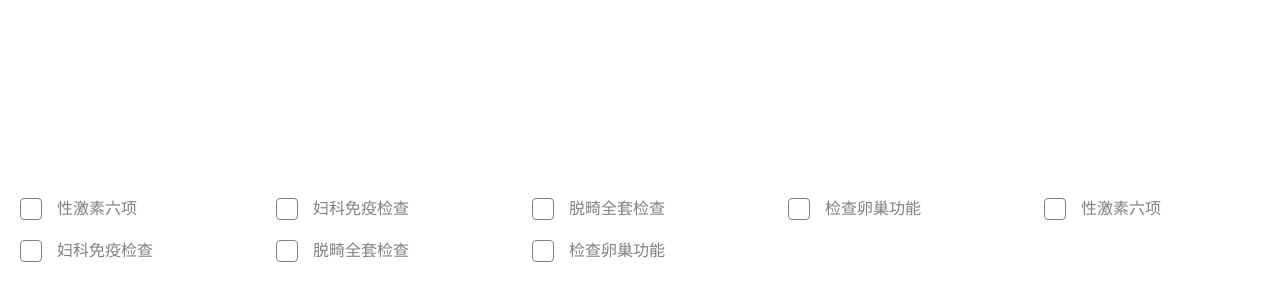
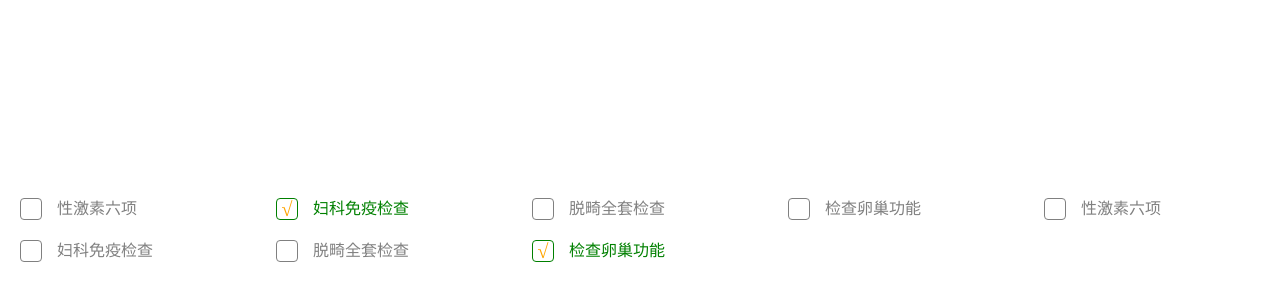
Before and after one commit to godShira/checkbox_pc, a plain HTML site: page index.html in a window 1280 px wide. Shown: the part 112-412 px from the top of the page. Drawn offline with Linux system fonts and the light colour scheme.

Commit message:
Update index.html

```diff
--- a/index.html
+++ b/index.html
@@ -16,7 +16,6 @@
             float: left;
             width: 20%;
         }
-        /*color: rgb(128, 128, 128) #808080;*/
         .checkbox_area .checkbox_labal i {
             float: left;
             display: block;
@@ -45,7 +44,7 @@
             font-size: 100%;
             cursor: pointer;
         }
-        .checkbox_labal.active i{
+        .checkbox_area .checkbox_labal.active i{
             color: orange;
             border: 1px solid #008000;
         }
@@ -65,8 +64,13 @@
     <script type="text/javascript" src="js/jquery-1.12.3.js"></script>
     <script type="text/javascript">
         $(function () {
+
             $(".checkbox_labal").each(function () {
                 var self = this;
+                if($(self).hasClass('active')){
+                    $(self).find("i").html("√");
+                    $(self).find('input:checkbox').prop("checked",true);
+                }
                 $(self).click(function () {
                     if ($(self).find('input:checkbox').is(':checked')) {
                         $(self).find("i").html("√");
@@ -92,7 +96,7 @@
                 </label>
             </div>
             <div class="checkbox_item">
-                <label class="checkbox checkbox_labal clearfix">
+                <label class="checkbox checkbox_labal clearfix active">
                     <i></i>
                     <input type="checkbox" value="妇科免疫检查">
                     妇科免疫检查
@@ -134,7 +138,7 @@
                 </label>
             </div>
             <div class="checkbox_item">
-                <label class="checkbox checkbox_labal clearfix">
+                <label class="checkbox checkbox_labal clearfix active">
                     <i></i>
                     <input type="checkbox" value="检查卵巢功能">
                     检查卵巢功能
```
